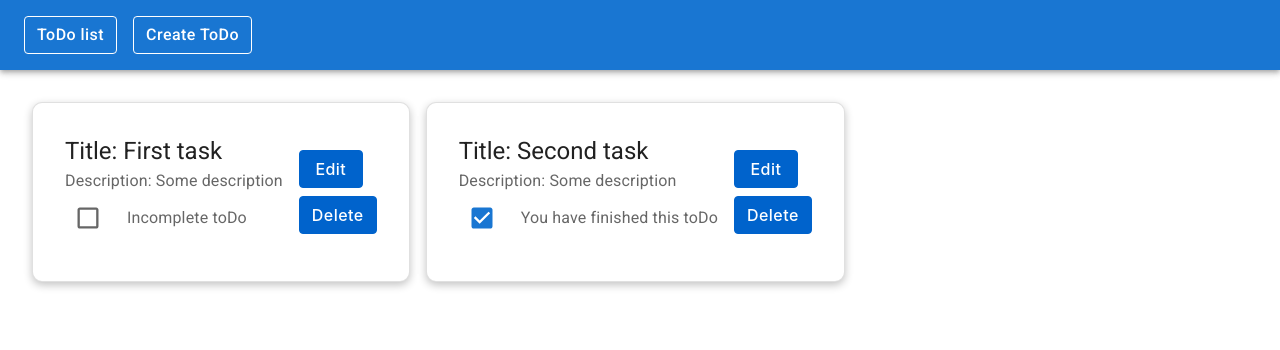
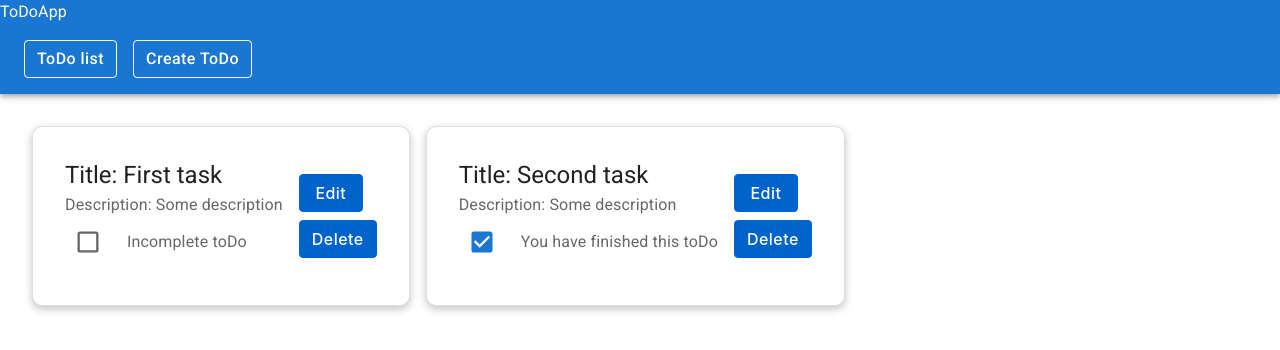
Before and after one commit to KingSatur/todo-app, a React (Create React App) app: page / in a window 1280 px wide. Shown: the top 350 px of the page. Built offline with nearby package versions, Linux system fonts and the light colour scheme.

Commit message:
Adding default rout and title to the application header

```diff
--- a/src/App.js
+++ b/src/App.js
@@ -2,7 +2,7 @@ import './App.css';
 import { Heading } from './components/Heading';
 import { TodoForm } from './components/TodoForm';
 import { TodoList } from './components/TodoList';
-import { Route, Routes } from 'react-router-dom';
+import { Navigate, Route, Routes } from 'react-router-dom';
 import { ContextProvider } from './context/GlobalContext';
 
 function App() {
@@ -14,6 +14,7 @@ function App() {
           <Route path="/" element={<TodoList />} index />
           <Route path="/add" element={<TodoForm />} />
           <Route path="/edit/:id" element={<TodoForm />} />
+          <Route path="" element={<Navigate to="/" />} />
         </Routes>
       </ContextProvider>
     </div>
--- a/src/components/Heading.js
+++ b/src/components/Heading.js
@@ -7,6 +7,7 @@ import Button from '@mui/material/Button';
 import { Link } from 'react-router-dom';
 import { styled } from '@mui/material/styles';
 import { AiFillFileAdd } from 'react-icons/ai';
+import { Typography } from '@mui/material';
 
 const pages = [
   { label: 'ToDo list', path: '', icon: AiFillFileAdd },
@@ -26,6 +27,7 @@ const HeadingButton = styled(Button)({
 export const Heading = () => {
   return (
     <AppBar position="static">
+      <Typography>ToDoApp</Typography>
       <Container maxWidth="xl">
         <Toolbar disableGutters>
           <Box sx={{ flexGrow: 1, display: { xs: 'none', md: 'flex' } }} style={{ gap: '1rem' }}>
```
